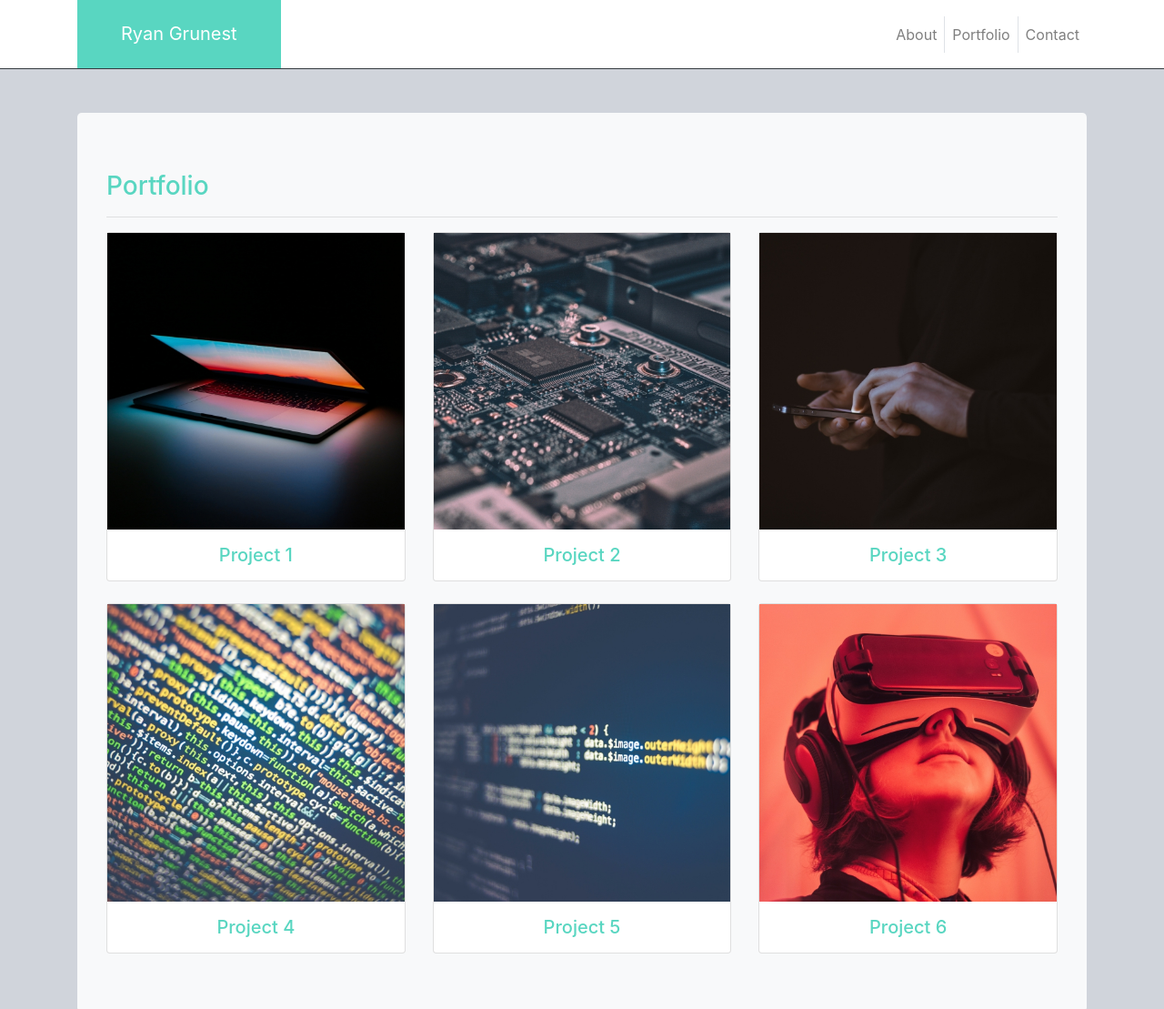
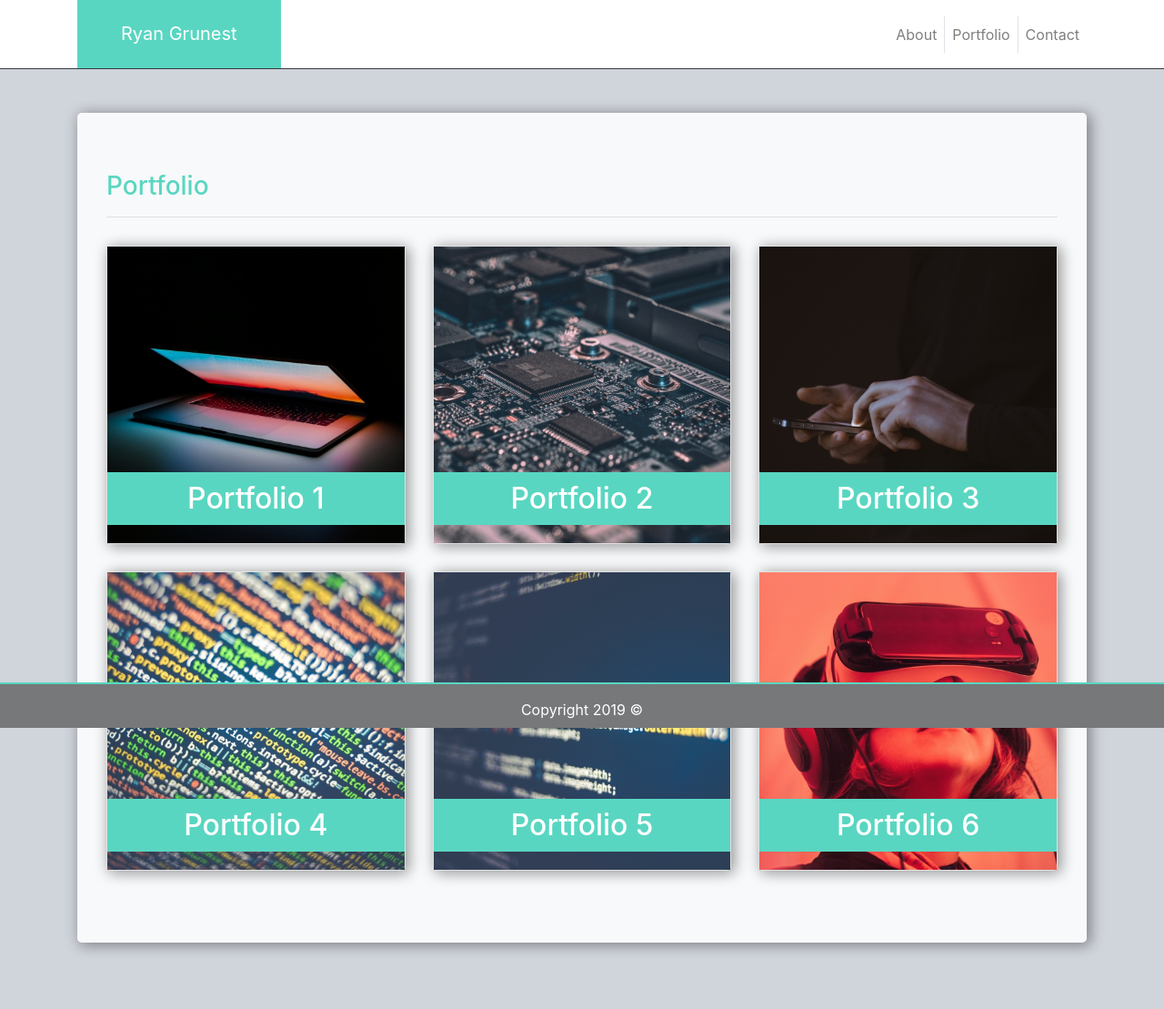
Before and after one commit to ryangrunest/Bootstrap-Portfolio, a plain HTML site: page portfolio.html in a window 1280 px wide. Shown: the top 1109 px of the page at 91% size. After the commit the page ends 1068 px from the top, so only its background shows below. Drawn offline with nearby package versions, Linux system fonts and the light colour scheme.

Commit message:
added box shadow to main content, cleaned up portfolio page, added footer

```diff
--- a/Assets/style.css
+++ b/Assets/style.css
@@ -1,6 +1,10 @@
+/*Main*/
 body {
 	background-color: #d0d4db;
+	height: 100%;
 }
+
+/*Nav Bar*/
 .navbar {
 	padding: 0 1rem;
 	background-color: white;
@@ -12,6 +16,12 @@ body {
 	background-color: #59d6c1;
 	color: white;
 }
+/*End Nav Bar*/
+
+/*Main Content*/
+.jumbotron {
+	box-shadow: 3px 2px 15px 1px rgba(0, 0, 0, 0.4);
+}
 .container img {
 	width: 200px;
 }
@@ -20,16 +30,6 @@ body {
 }
 .img-fluid {
 	min-width: 100%;
-
-}
-.card h5 {
-	color: #59d6c1;
-}
-.card-body {
-	padding: 1rem;
-}
-.card-title {
-	margin: 0;
 }
 .btn-success {
 	background-color: #59d6c1;
@@ -39,3 +39,43 @@ body {
 	border: 1px solid black;
 	color: black;
 }
+
+/*Portfolio*/
+ .p-card {
+    margin: 15px auto;
+    padding: 0;
+    border: 1px solid rgb(25, 25, 25, 0.1);
+    border-radius: 5px;
+    position: relative;
+    box-shadow: 3px 2px 15px 1px rgba(0, 0, 0, 0.4);
+}
+
+.p-card img {
+    width: 100%;
+    margin: 0 auto;
+}
+
+.p-card h2 {
+    position: absolute;
+    bottom: 10px;
+    text-align: center;
+    color: #ffffff;
+    background-color: #59d6c1;
+    width: 100%;
+    padding: 10px;
+    margin: 10px auto;
+}
+/*End Portfolio*/
+
+/*Footer*/
+footer {
+    position: fixed;
+    height: 50px;
+    background-color: #76787a;
+    color: white;
+    bottom: 0px;
+    left: 0px;
+    right: 0px;
+    margin-bottom: 0px;
+    border-top: 2px solid #59d6c1;
+}
--- a/portfolio.html
+++ b/portfolio.html
@@ -15,6 +15,8 @@
     <title>Home</title>
   </head>
   <body>
+
+    <!-- Nav Bar -->
     <nav class="navbar navbar-expand-lg navbar-light border-bottom border-dark">
       <div class="container">
         <a class="navbar-brand" href="#">Ryan Grunest</a>
@@ -36,51 +38,71 @@
         </div>
       </div>
     </nav>
+    <!-- End Nav Bar -->
+
+    <!-- Main Content -->
     <div class="container">
       <div class="jumbotron mt-5 bg-light">
         <h3 class="display-5">Portfolio</h3>
         <hr class="my-3">
-        <div class="card-deck">
-          <div class="card">
-            <img class="img-fluid" src="Assets/Images/img1.jpg" class="card-img-top" alt="...">
-            <div class="card-body">
-              <h5 class="card-title text-center">Project 1</h5>
+        <div class="row">
+            <div class="col-xs-12 col-sm-6 col-md-4">
+            <article class="p-card img-fluid">
+                <img src="assets/images/img1.jpg">
+                <h2 class="project-title">Portfolio 1</h2>
+            </article>
             </div>
-          </div>
-          <div class="card">
-            <img class="img-fluid" src="Assets/Images/img2.jpg" class="card-img-top" alt="...">
-            <div class="card-body">
-              <h5 class="card-title text-center">Project 2</h5>
+
+            <div class="col-xs-12 col-sm-6 col-md-4">
+            <article class="p-card img-fluid">
+                <img src="assets/images/img2.jpg">
+                <h2 class="project-title">Portfolio 2</h2>
+            </article>
             </div>
-          </div>
-          <div class="card">
-            <img class="img-fluid" src="Assets/Images/img3.jpg" class="card-img-top" alt="...">
-            <div class="card-body">
-              <h5 class="card-title text-center">Project 3</h5>
+
+            <div class="col-xs-12 col-sm-6 col-md-4">
+            <article class="p-card img-fluid">
+                <img src="assets/images/img3.jpg">
+                <h2 class="project-title">Portfolio 3</h2>
+            </article>
             </div>
-          </div>
         </div>
-        <div class="card-deck mt-4">
-          <div class="card">
-            <img class="img-fluid" src="Assets/Images/img4.jpg" class="card-img-top" alt="...">
-            <div class="card-body">
-              <h5 class="card-title text-center">Project 4</h5>
+
+        <div class="row">
+            <div class="col-xs-12 col-sm-6 col-md-4">
+            <article class="p-card img-fluid">
+                <img src="assets/images/img4.jpg">
+                <h2 class="project-title">Portfolio 4</h2>
+            </article>
             </div>
-          </div>
-          <div class="card">
-            <img class="img-fluid" src="Assets/Images/img5.jpg" class="card-img-top" alt="...">
-            <div class="card-body">
-              <h5 class="card-title text-center">Project 5</h5>
+
+            <div class="col-xs-12 col-sm-6 col-md-4">
+            <article class="p-card img-fluid">
+                <img src="assets/images/img5.jpg">
+                <h2 class="project-title">Portfolio 5</h2>
+            </article>
             </div>
-          </div>
-          <div class="card">
-            <img class="img-fluid" src="Assets/Images/img6.jpg" class="card-img-top" alt="...">
-            <div class="card-body">
-              <h5 class="card-title text-center">Project 6</h5>
+
+            <div class="col-xs-12 col-sm-6 col-md-4">
+            <article class="p-card img-fluid">
+                <img src="assets/images/img6.jpg">
+                <h2 class="project-title">Portfolio 6</h2>
+            </article>
             </div>
-          </div>
-      </div>
+        </div>
     </div>
+    </div>
+
+
+    <!-- Footer -->
+    <footer class="page-footer font-small blue">
+
+    <!-- Copyright -->
+    <div class="footer-copyright text-center py-3">Copyright 2019 ©</div>
+    <!-- Copyright -->
+
+    </footer>
+    <!-- End Footer -->
 
 
     </div>
```
Also changed, not shown: contact.html (+10 -3 lines), index.html (+15 -0 lines).
